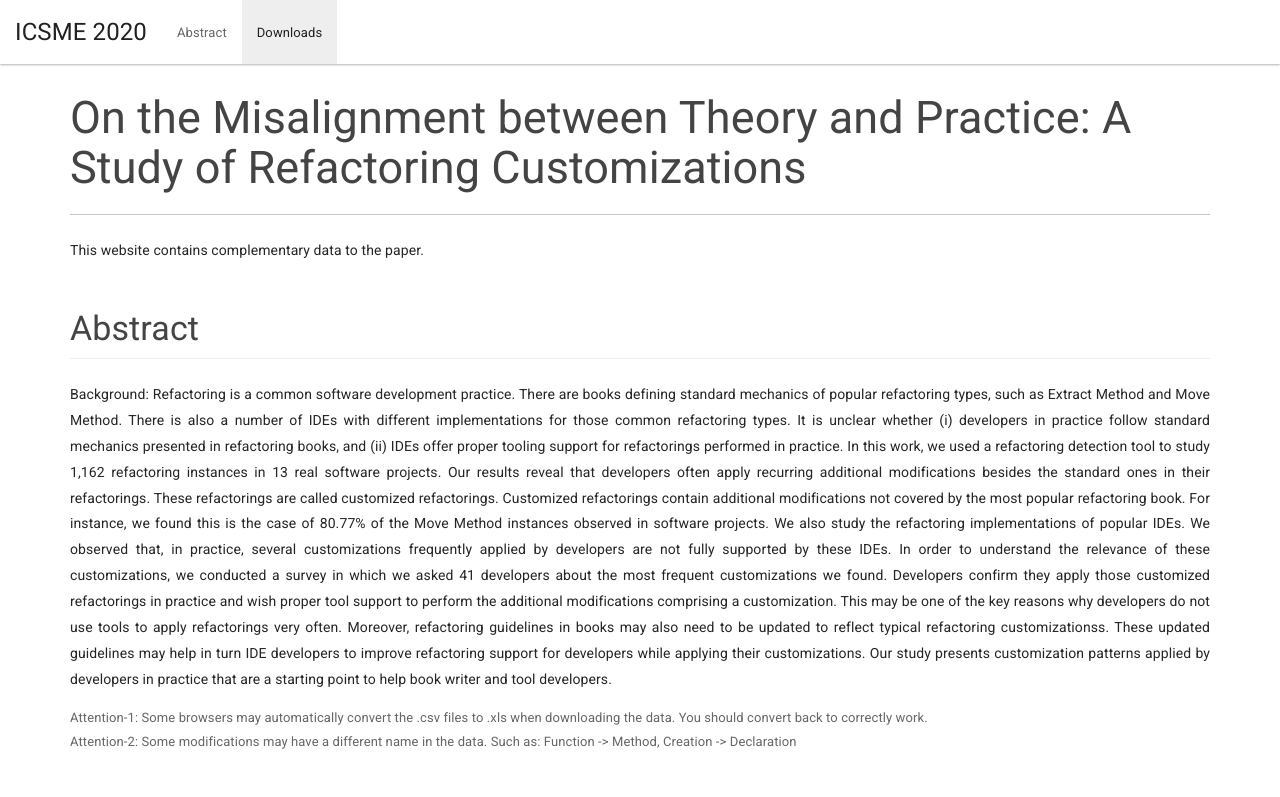
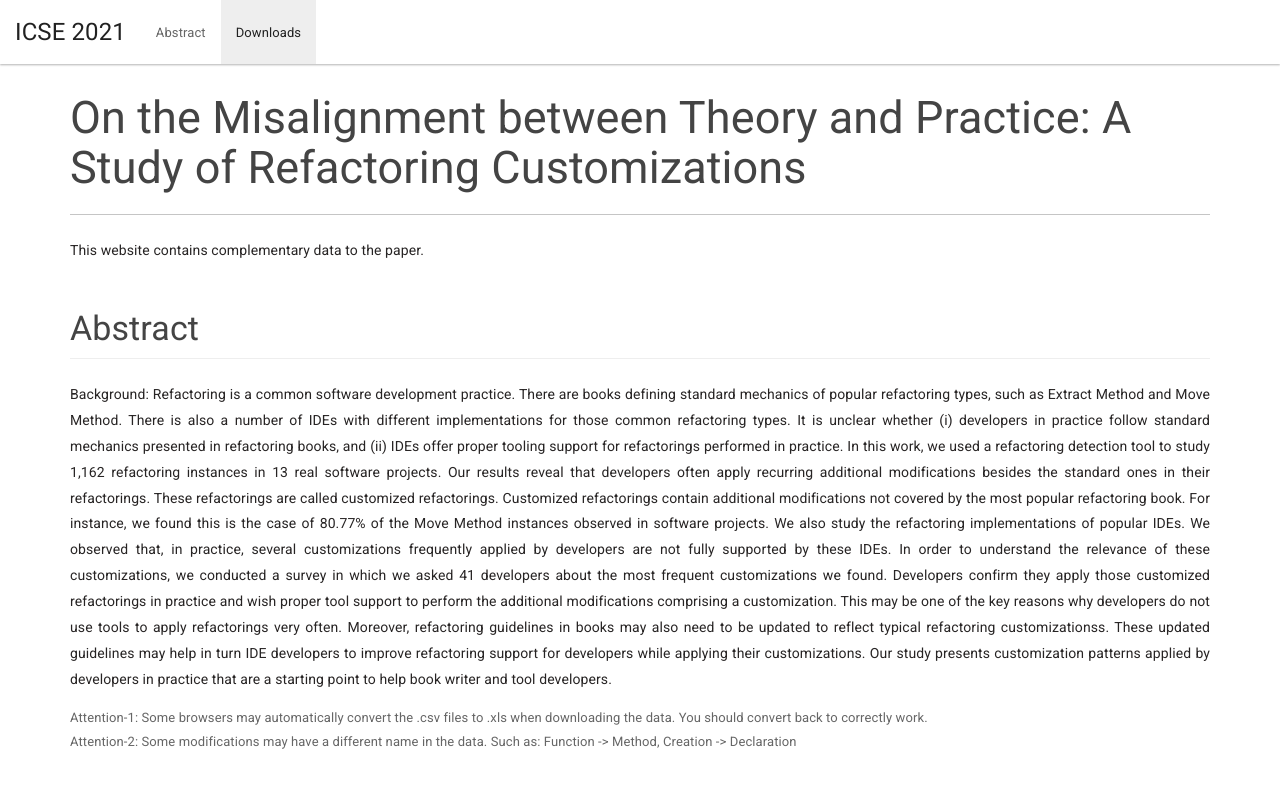
Before and after one commit to customrefactoring/customrefactoring.github.io, a plain HTML site: page index.html in a window 1280 px wide. Shown: the top 797 px of the page. Drawn offline with Linux system fonts and the light colour scheme.

Commit message:
Update index.html

```diff
--- a/index.html
+++ b/index.html
@@ -30,7 +30,7 @@
 						class="icon-bar"></span> <span class="icon-bar"></span> <span
 						class="icon-bar"></span>
 				</button>
-				<a class="navbar-brand" href="#">ICSME 2020</a>
+				<a class="navbar-brand" href="#">ICSE 2021</a>
 			</div>
 
 			<!-- Collect the nav links, forms, and other content for toggling -->
```
